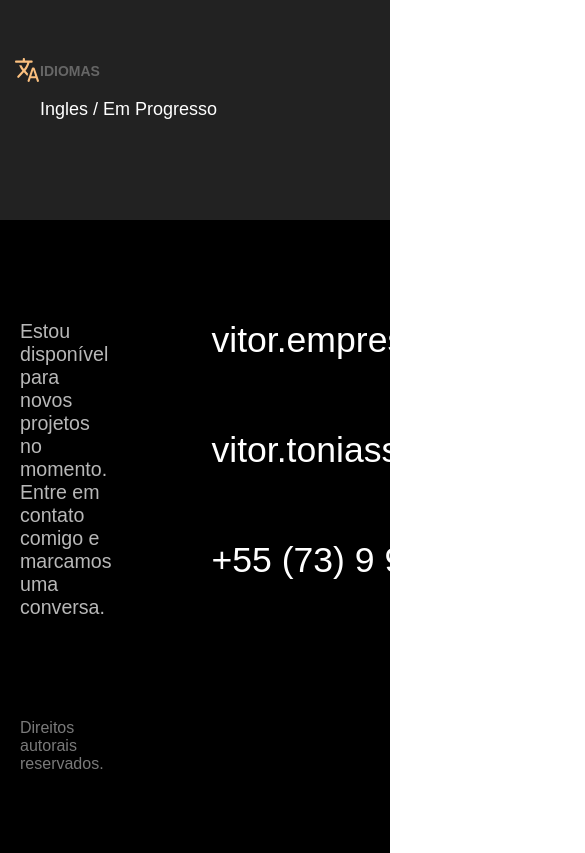
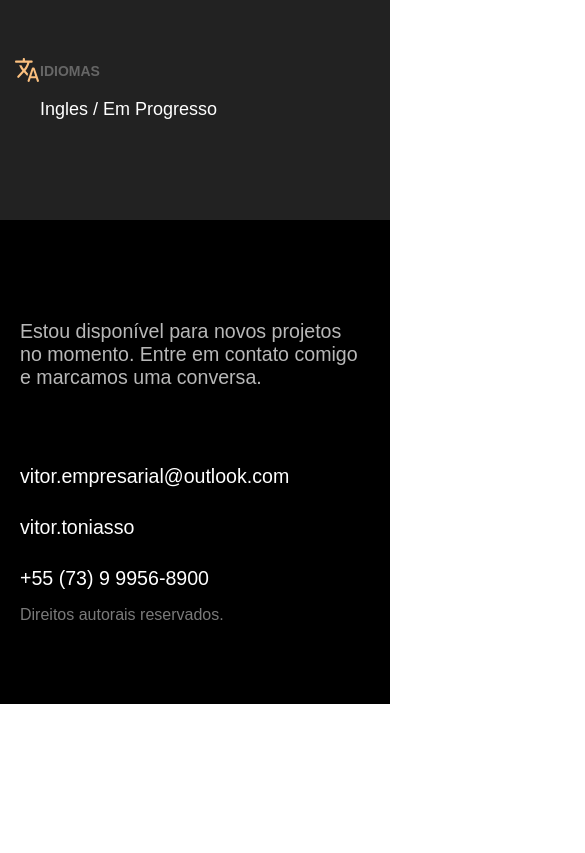
Before and after one commit to VitorToniasso/Portifolio, a plain HTML site: page portifolio - Copia/index.html in a window 390 px wide. Shown: the part 3053-3906 px from the top of the page, 585 px wide, since content can reach past the window. After the commit the page ends 3757 px from the top, so only its background shows below. Drawn offline with Linux system fonts and the light colour scheme.

Commit message:
Resolvendo bug do footer

```diff
--- a/portifolio - Copia/css/footer.css
+++ b/portifolio - Copia/css/footer.css
@@ -34,3 +34,33 @@ a {
   color: #fff;
   text-decoration: none;
 }
+
+@media (max-width: 950px) {
+  .contato-info {
+    font-size: 2rem;
+    gap: 28px;
+  }
+}
+
+@media (max-width: 750px) {
+  .contato-info {
+    font-size: 1.5rem;
+  }
+}
+
+@media (max-width: 750px) {
+  .contato-info {
+    font-size: 1.225rem;
+  }
+}
+
+@media (max-width: 600px) {
+  .contato-container {
+    grid-template-columns: 1fr;
+    gap: 16px;
+  }
+  .contato-info {
+    display: grid;
+    font-size: 1.225rem;
+  }
+}
```
